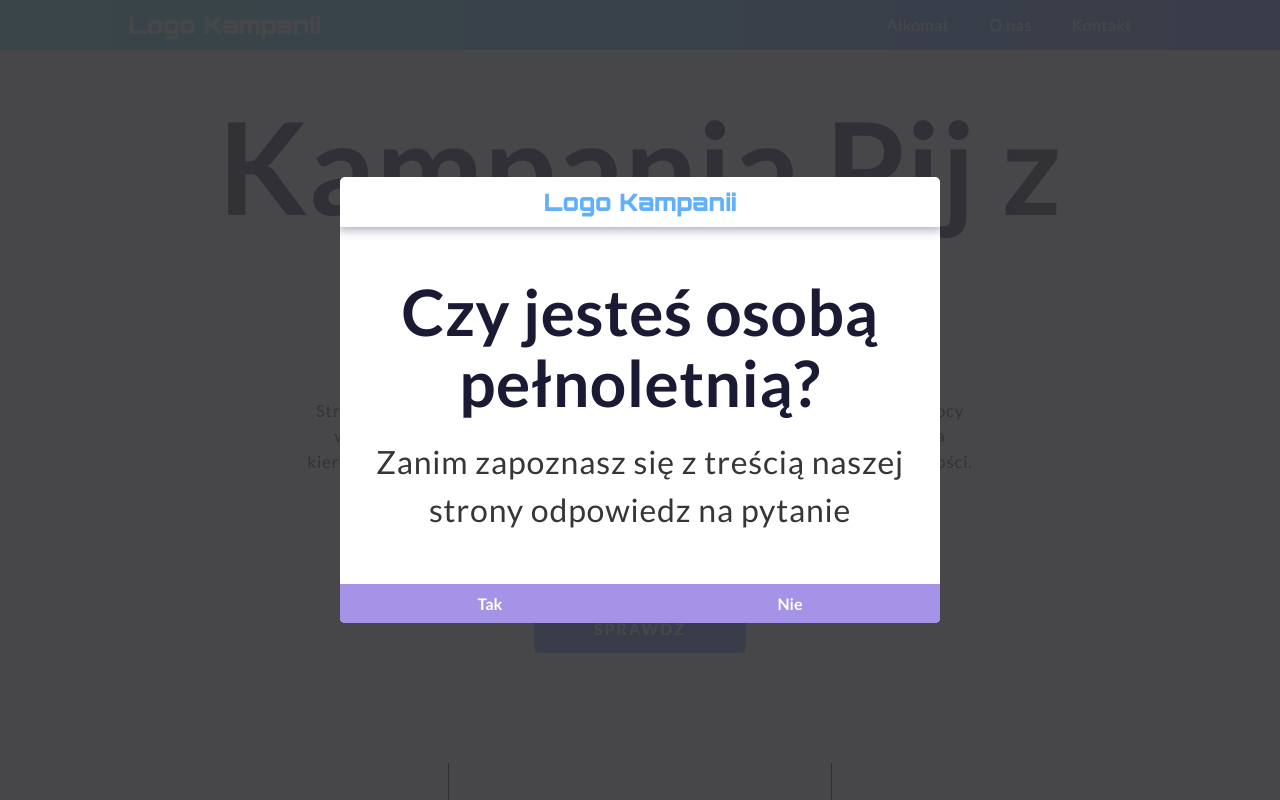
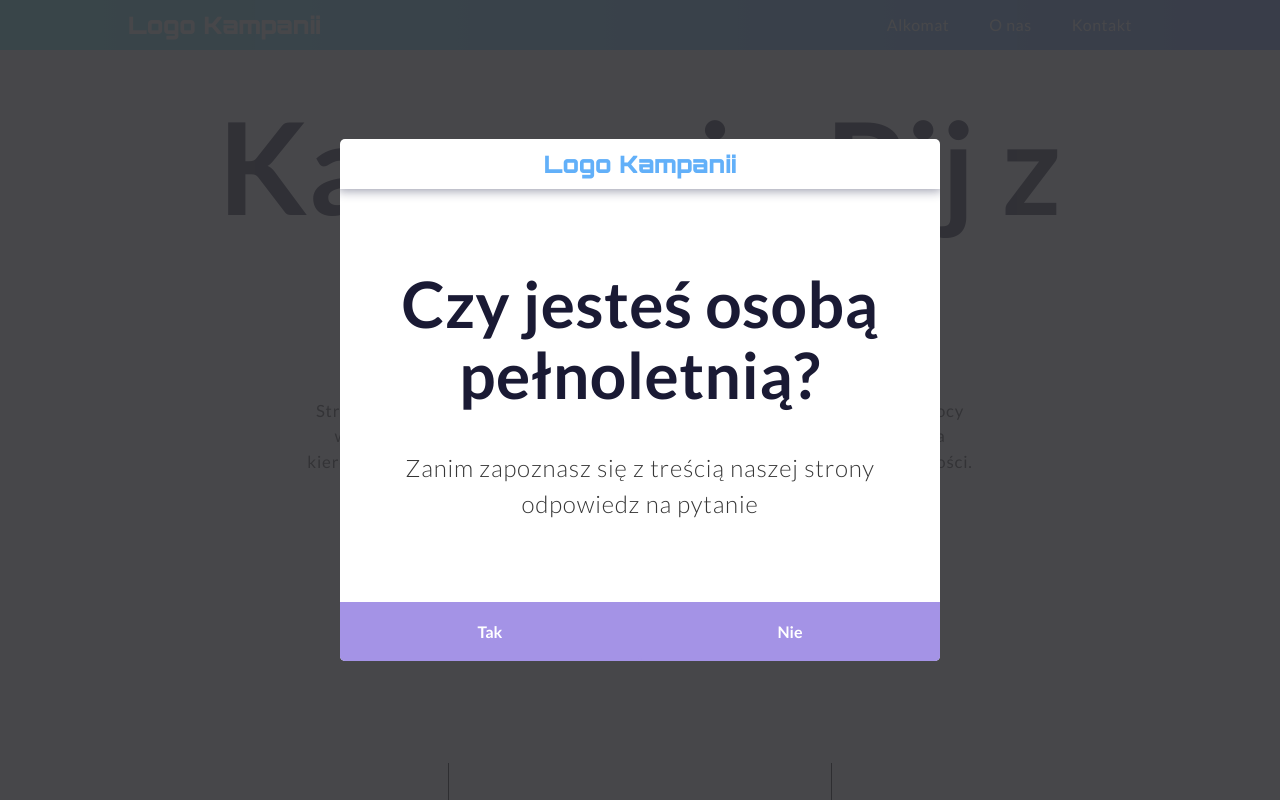
Before and after one commit to wojank/virtual-breathalyzer-app, a Vue app: page / in a window 1280 px wide. Shown: the top 800 px of the page. Built offline with nearby package versions, Linux system fonts and the light colour scheme.

Commit message:
28th, fixed height issues in CalculatorView and styles in TheModal

```diff
--- a/src/assets/scss/components/the-modal.scss
+++ b/src/assets/scss/components/the-modal.scss
@@ -31,13 +31,17 @@
 		box-shadow: 0px 0px 10px 2px c.$gray-shadow;
 	}
 
+	&__main {
+		padding: 30px;
+	}
+
 	&__title {
 		@include m.typography(4rem, c.$black-ink, 1.1, 0.5px);
-		margin: 50px 0 20px 0;
+		margin: 50px 0 40px 0;
 	}
 
 	&__subtitle {
-		@include m.typography(2rem, c.$gray-paragraph);
+		@include m.typography(1.5rem, c.$gray-paragraph, $weight: 300);
 		margin-bottom: 50px;
 	}
 
@@ -48,5 +52,6 @@
 
 	&__btn {
 		width: 50%;
+		padding: 20px 0;
 	}
 }
--- a/src/assets/scss/views/view-calculator.scss
+++ b/src/assets/scss/views/view-calculator.scss
@@ -4,6 +4,7 @@
 .calculator {
 	display: flex;
 	max-width: 1250px;
+	min-height: 100vh;
 	margin: 50px auto;
 
 	.info {
--- a/src/components/TheModal.vue
+++ b/src/components/TheModal.vue
@@ -31,7 +31,7 @@ const closeModal = (x: string): void => {
 	<div v-if="isVisible" class="modal">
 		<section class="modal__window">
 			<span class="modal__logo">Logo Kampanii</span>
-			<div>
+			<div class="modal__main">
 				<h1 class="modal__title">Czy jesteś osobą pełnoletnią?</h1>
 				<p class="modal__subtitle">
 					Zanim zapoznasz się z treścią naszej strony odpowiedz na pytanie
```
Also changed, not shown: 4 other files (tests, documents, lock files or other folders).
